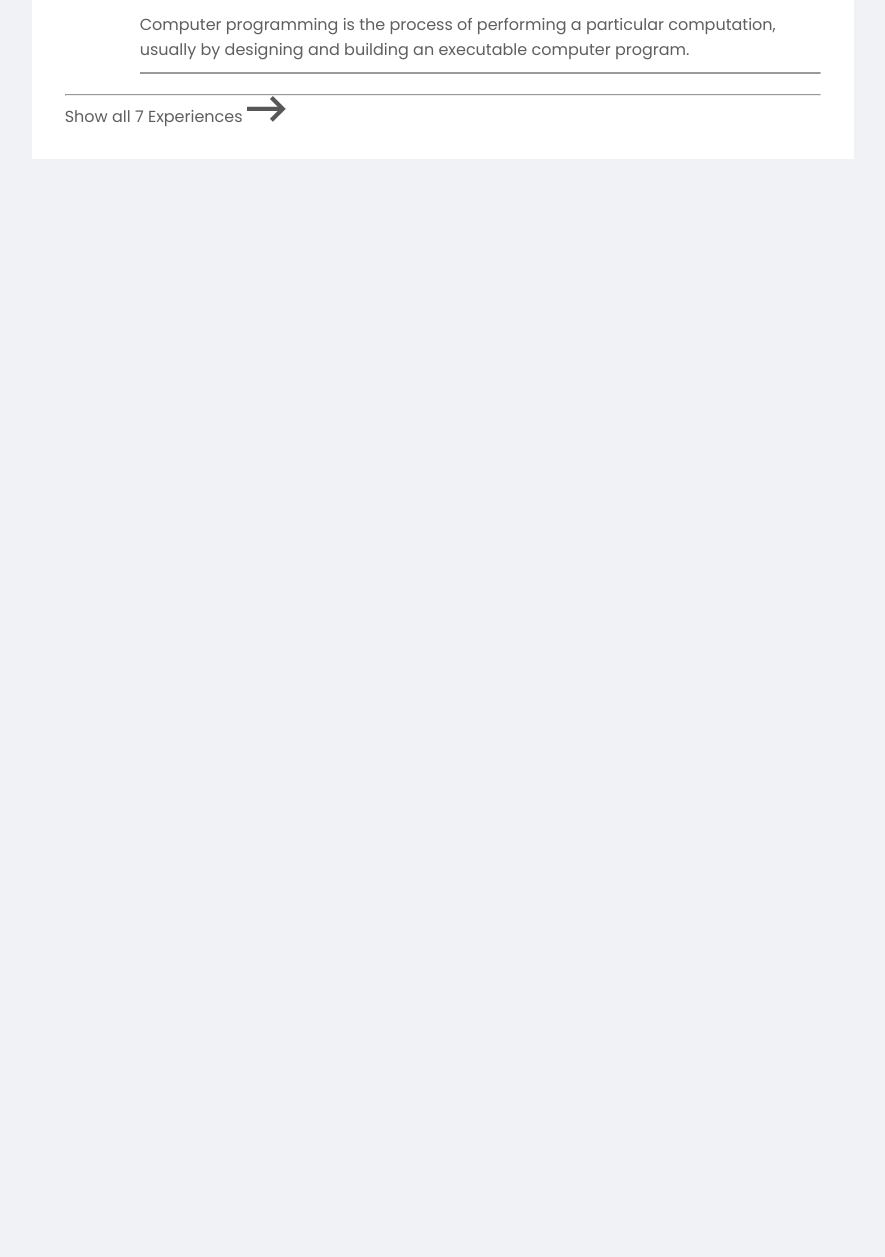
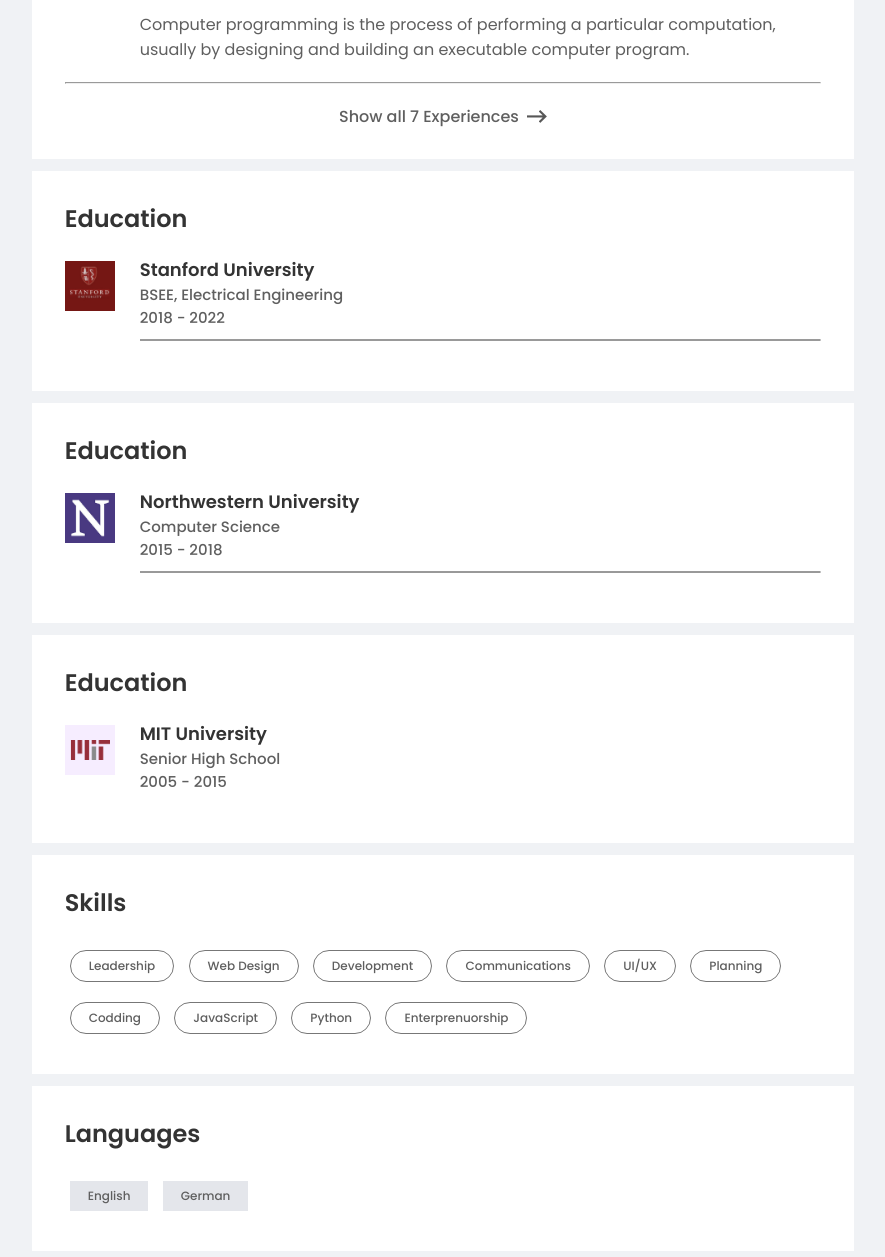
Before and after one commit to RobertoBenedit/4---Website-Like-LinkedIn-Using-HTML-CSS---JavaScript, a plain HTML site: page profile.html in a window 1280 px wide. Shown: the part 1383-2640 px from the top of the page, without its empty margins (45-930 px from the left). Before the commit the page ends 1576 px from the top, so only its background shows below. Drawn offline with Linux system fonts and the light colour scheme.

Commit message:
profile main

```diff
--- a/profile.html
+++ b/profile.html
@@ -224,14 +224,75 @@
                                 designing and building an executable computer
                                 program.
                             </p>
+                        </div>
+                    </div>
+                    <hr />
+                    <a href="#" class="experience-link"
+                        >Show all 7 Experiences
+                        <img src="images/right-arrow.png" alt="down-arrow"
+                    /></a>
+                </div>
+
+                <!-- Profile description 1 -->
+
+                <div class="profile-description">
+                    <h2>Education</h2>
+                    <div class="profile-desc-row">
+                        <img src="images/stanford.png" alt="stanford" />
+                        <div>
+                            <h3>Stanford University</h3>
+                            <b>BSEE, Electrical Engineering</b>
+                            <b>2018 - 2022</b>
                             <hr />
                         </div>
                     </div>
-                    <hr />
-                    <a href="#"
-                        >Show all 7 Experiences
-                        <img src="images/right-arrow.png" alt=""
-                    /></a>
+                </div>
+
+                <!-- Profile description 2 -->
+
+                <div class="profile-description">
+                    <h2>Education</h2>
+                    <div class="profile-desc-row">
+                        <img src="images/north.png" alt="north" />
+                        <div>
+                            <h3>Northwestern University</h3>
+                            <b>Computer Science</b>
+                            <b>2015 - 2018</b>
+                            <hr />
+                        </div>
+                    </div>
+                </div>
+
+                <!-- Profile description 3 -->
+
+                <div class="profile-description">
+                    <h2>Education</h2>
+                    <div class="profile-desc-row">
+                        <img src="images/mit.png" alt="north" />
+                        <div>
+                            <h3>MIT University</h3>
+                            <b>Senior High School</b>
+                            <b>2005 - 2015</b>
+                        </div>
+                    </div>
+                </div>
+                <div class="profile-description">
+                    <h2>Skills</h2>
+                    <a href="#" class="skills-btn">Leadership</a>
+                    <a href="#" class="skills-btn">Web Design</a>
+                    <a href="#" class="skills-btn">Development</a>
+                    <a href="#" class="skills-btn">Communications</a>
+                    <a href="#" class="skills-btn">UI/UX</a>
+                    <a href="#" class="skills-btn">Planning</a>
+                    <a href="#" class="skills-btn">Codding</a>
+                    <a href="#" class="skills-btn">JavaScript</a>
+                    <a href="#" class="skills-btn">Python</a>
+                    <a href="#" class="skills-btn">Enterprenuorship</a>
+                </div>
+                <div class="profile-description">
+                    <h2>Languages</h2>
+                    <a href="#" class="language-btn">English</a>
+                    <a href="#" class="language-btn">German</a>
                 </div>
             </div>
 
--- a/style.css
+++ b/style.css
@@ -737,3 +737,35 @@ a {
     border-bottom: 1px solid #999;
     margin-top: 10px;
 }
+
+.experience-link {
+    display: flex;
+    align-items: center;
+    justify-content: center;
+    padding-top: 20px;
+    font-weight: 500;
+}
+
+.experience-link img {
+    width: 20px;
+    margin-left: 8px;
+}
+
+.skills-btn {
+    display: inline-block;
+    margin: 10px 5px;
+    padding: 6px 18px;
+    border: 1px solid #777;
+    border-radius: 30px;
+    font-size: 12px;
+    font-weight: 500;
+}
+
+.language-btn {
+    display: inline-block;
+    margin: 10px 5px;
+    padding: 6px 18px;
+    background: #e4e6eb;
+    font-size: 12px;
+    font-weight: 500;
+}
```
